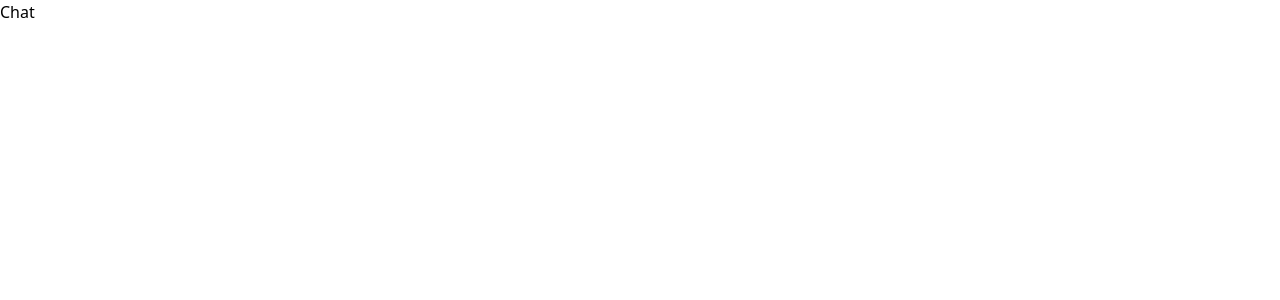
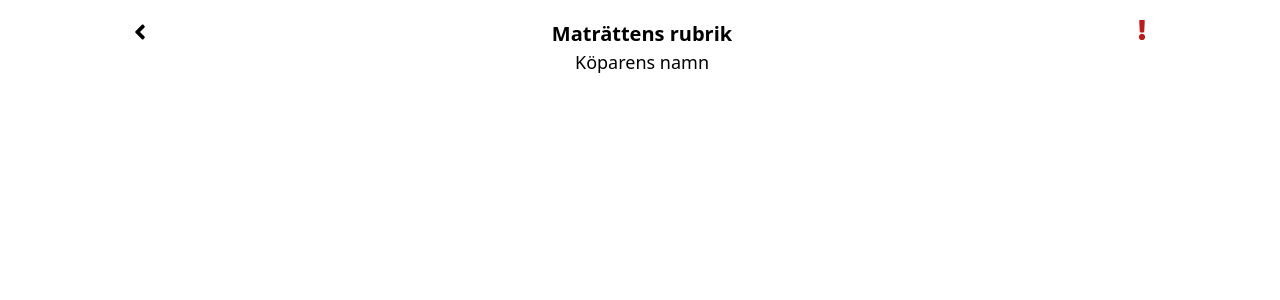
Before and after one commit to BaqerAlabedi/u08-business-idea-dreamteam, a React (Vite) app in the folder front/: page / in a window 1280 px wide. Shown: the top 300 px of the page. Built offline with nearby package versions, Linux system fonts and the light colour scheme.

Commit message:
Started the design of chat page and the logic

```diff
--- a/front/src/pages/Chat.tsx
+++ b/front/src/pages/Chat.tsx
@@ -1,7 +1,43 @@
+import { FaAngleLeft, FaExclamation } from "react-icons/fa";
+
 function Chat() {
+	const props = {
+		title: "Maträttens rubrik",
+		buyer: "Köparens namn",
+		seller: true,
+		chat: [
+			{
+				id: 1,
+				user: 111,
+				msg: "Hej jag vill köpa din vara"
+			},
+			{
+				id: 2,
+				user: 212,
+				msg: "Okej du kan hämta klockan 14"
+			},
+			{
+				id: 3,
+				user: 111,
+				msg: "Hej jag vill köpa din vara"
+			},
+			{
+				id: 4,
+				user: 111,
+				msg: "Hej jag vill köpa din vara"
+			},
+		]
+	};
 	return(
-		<div>
-			Chat
+		<div className="w-10/12 mx-auto max-w-5xl">
+			<section className="mt-5 flex justify-between">
+				<FaAngleLeft className="text-2xl"></FaAngleLeft>
+				<div className="flex flex-col text-center">
+					<h2 className="text-xl font-semibold">{props.title}</h2>
+					<h3 className="text-lg">{props.buyer}</h3>
+				</div>
+				<FaExclamation className="text-xl text-red-700"></FaExclamation>
+			</section>
 		</div>
 	);
 }
```
